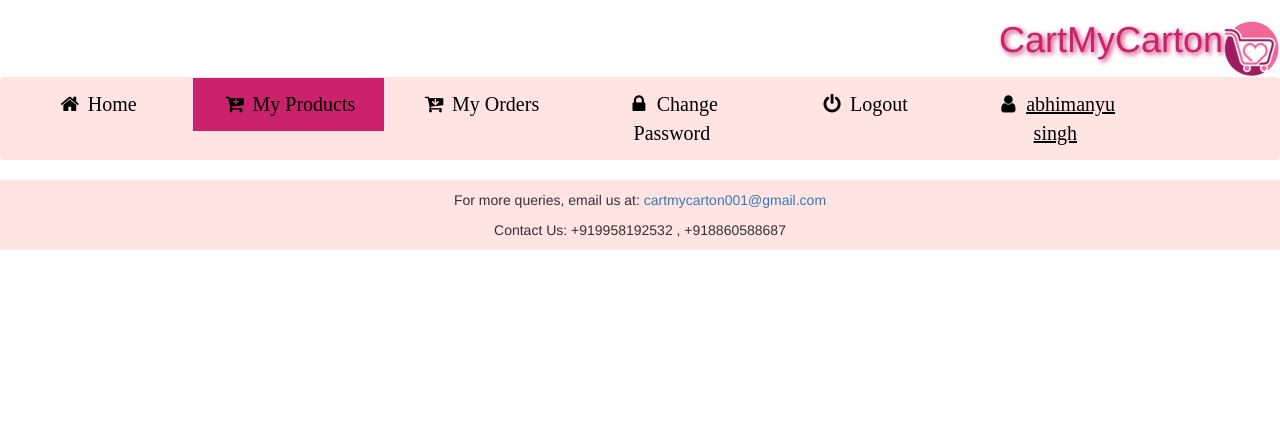
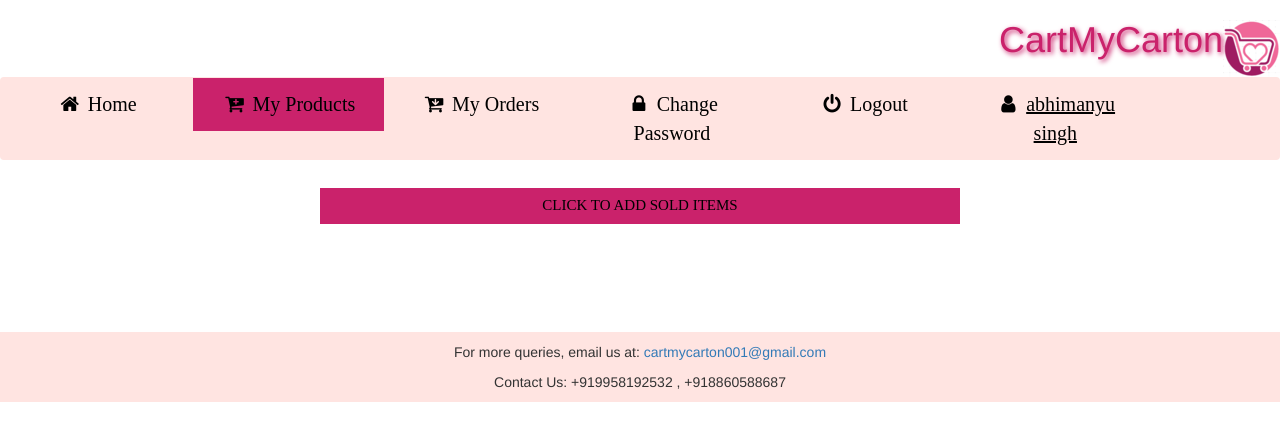
Before and after one commit to sakchi7/CartmyCarton, a PHP site: page /myproduct.php in a window 1280 px wide. Shown: the top 441 px of the page. Run offline with PHP 8.4, Linux system fonts and the light colour scheme; a user stored in the database is signed in; data comes from the database, SQL or seed files in the repository.

Commit message:
Products sold by a user

```diff
--- a/myproduct.php
+++ b/myproduct.php
@@ -273,6 +273,10 @@ while ($row = mysqli_fetch_assoc($result)) {
 
 
  </table>
+ <a href="set_buyer.php"><center><button style="width: 50%;" type="submit" id="sold" name="sold" class="setbuyer">CLICK TO ADD SOLD ITEMS</button></center></a>
+ <br>
+ <br>
+ <br><br><br>
 
       <footer class="container-fluid bg-4 " style="background:#FFE4E1;">
          <p ><center>For more queries, email us at: <a href="mailto: cartmycarton001@gmail.com" target="_blank">cartmycarton001@gmail.com</a></center></p>
```
